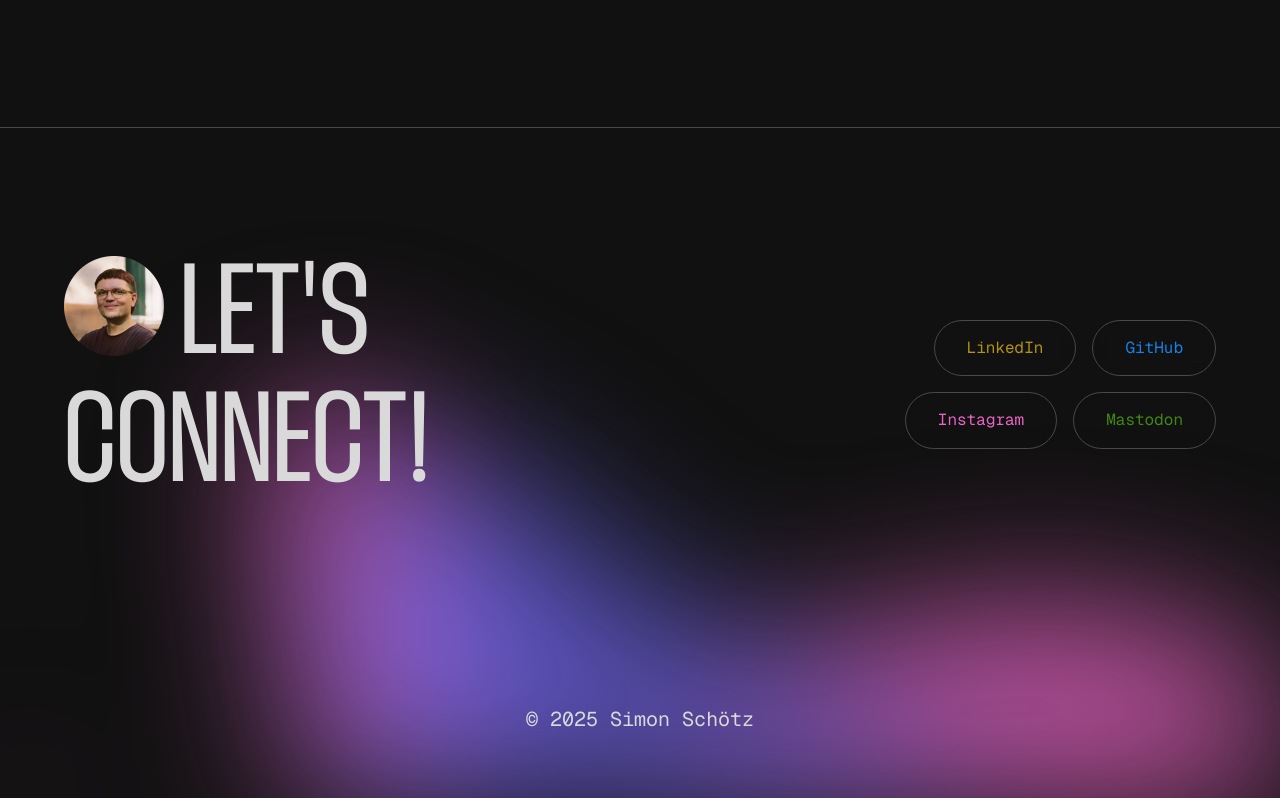
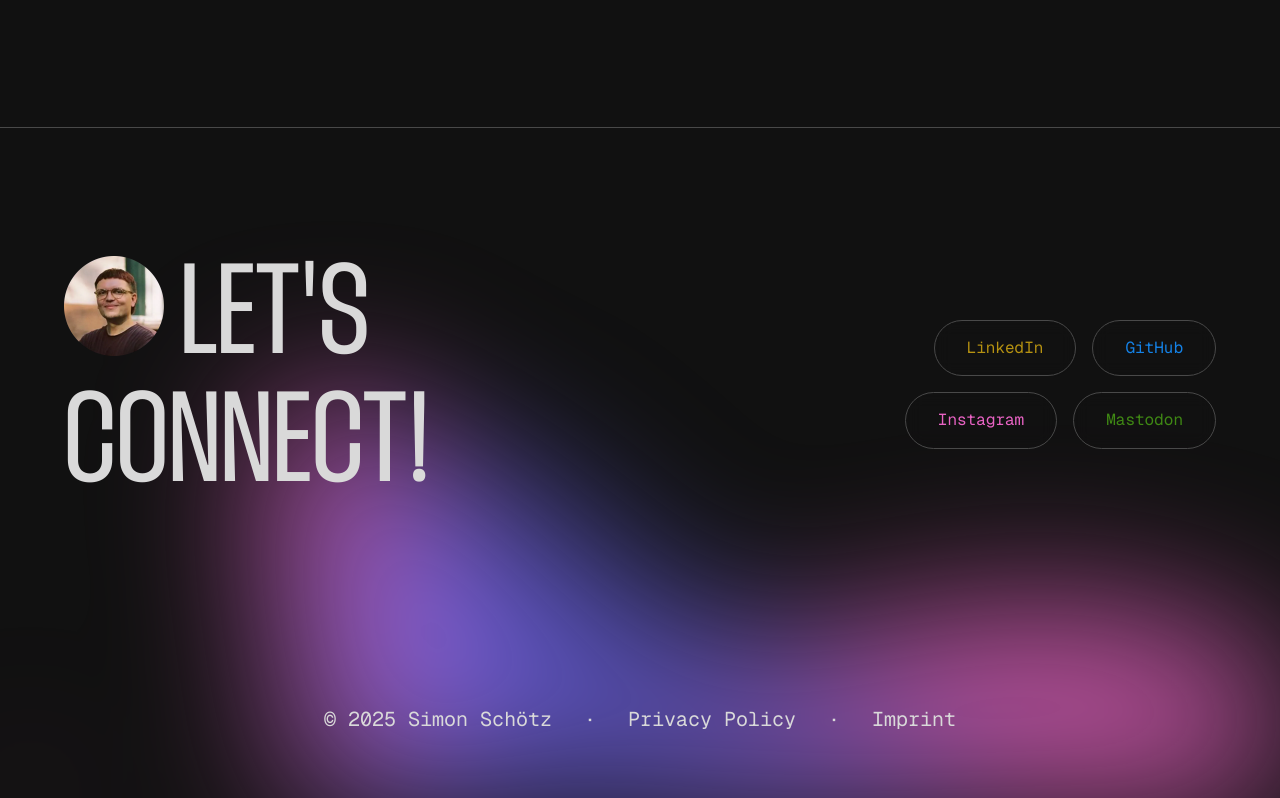
Before and after one commit to SimonSchoetz/simon-schoetz-website-2025, a Next.js app: page / in a window 1280 px wide. Shown: the part 5032-5830 px from the top of the page. Built offline with nearby package versions, Linux system fonts and the light colour scheme.

Commit message:
add link to footer

```diff
--- a/app/_sections/Footer.tsx
+++ b/app/_sections/Footer.tsx
@@ -1,9 +1,25 @@
 import { FooterCandy } from '@/components';
+import Link from 'next/link';
 
 export const Footer = () => {
   return (
-    <footer className='flex justify-center w-full p-16 max-sm:p-2 relative'>
-      <p>© 2025 Simon Schötz</p>
+    <footer className='flex justify-center w-full p-16 max-sm:p-2 relative gap-8'>
+      <span>© 2025 Simon Schötz</span>
+
+      <span>·</span>
+
+      <Link
+        href='/privacy-policy'
+        className='flex gap-2 items-center hover:underline'
+      >
+        Privacy Policy
+      </Link>
+
+      <span>·</span>
+
+      <Link href='/imprint' className='flex gap-2 items-center hover:underline'>
+        Imprint
+      </Link>
 
       <FooterCandy />
     </footer>
```
